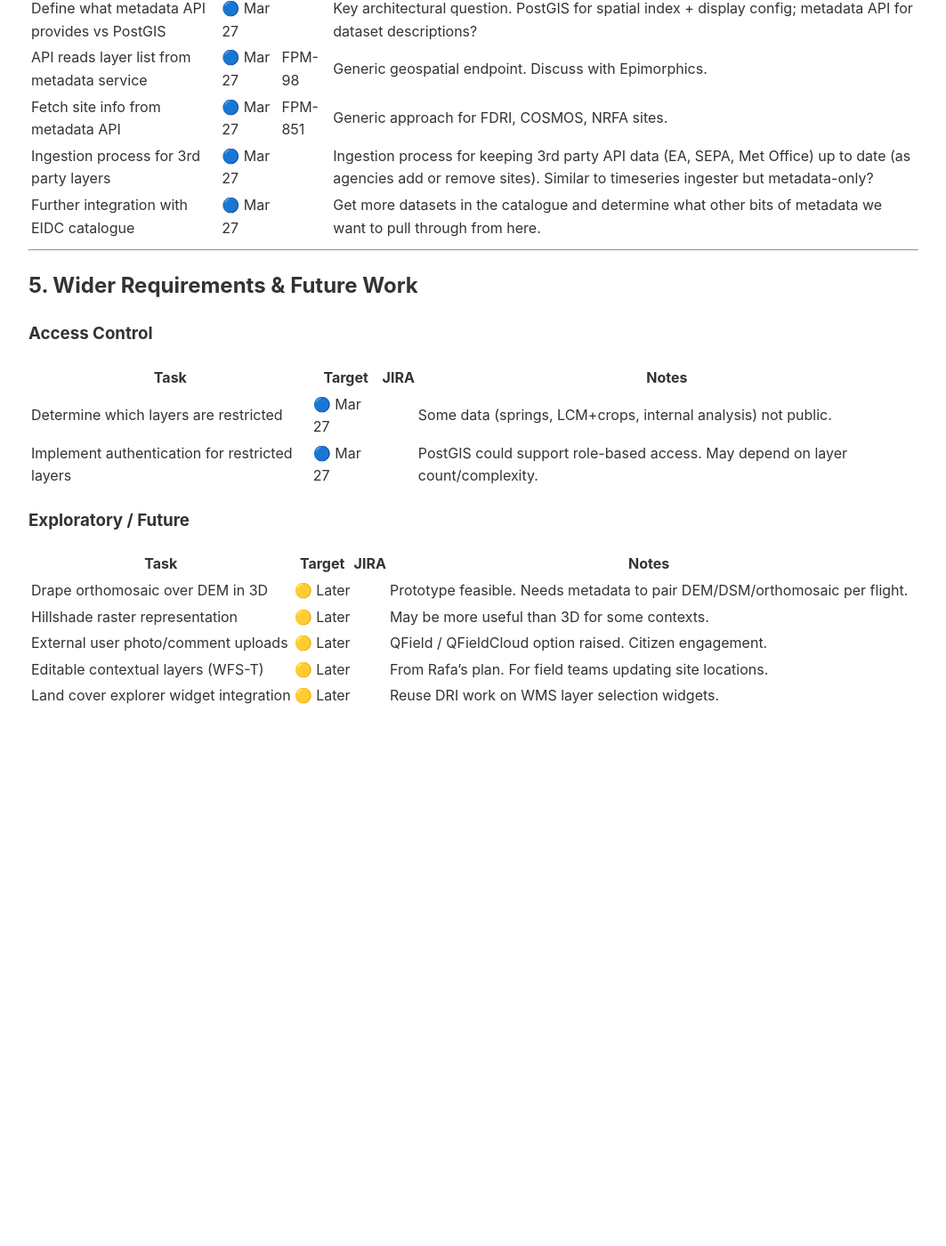
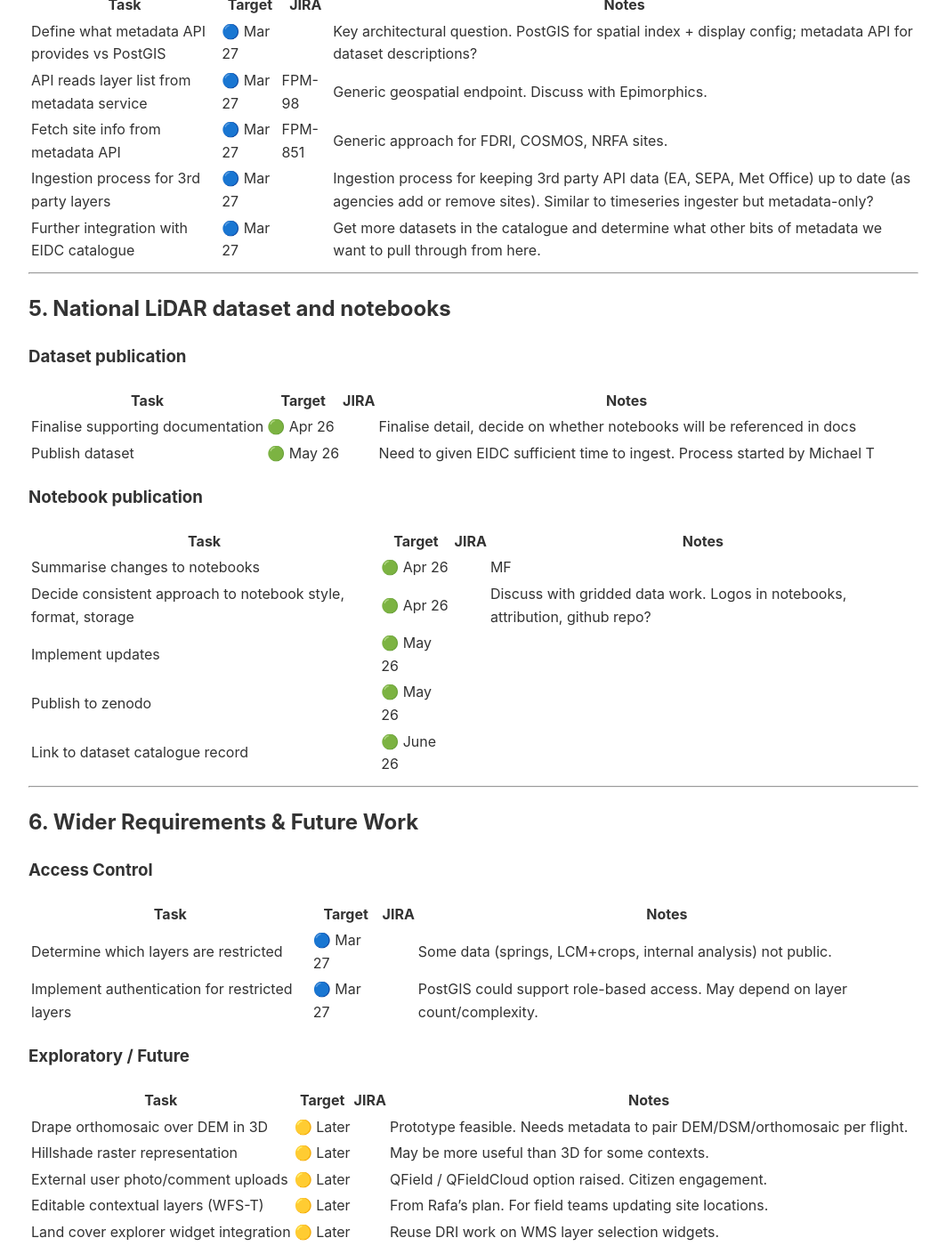
Before and after one commit to NERC-CEH/fdri_words, a Jekyll site: the page built from geospatial/dp10_year3_prioritisation.md, in a window 1280 px wide and 1400 px high, scrolled down 5263 px. Shown: the whole window at 89% size, without its empty margins (108-1171 px from the left). Built offline with Jekyll 4.4.1, drawn with Linux system fonts in a browser that asks for light colours; our own code applies the rules of GitHub Pages for plain Markdown files; before the commit the page ends 6061 px from its top, so only the background shows below that; some of the changed text lies outside the part shown.

Commit message:
Update dp10_year3_prioritisation.md
Added section on national LiDAR data

```diff
--- a/geospatial/dp10_year3_prioritisation.md
+++ b/geospatial/dp10_year3_prioritisation.md
@@ -152,7 +152,28 @@ Each layer may need it's own data processing scripts developed. (e.g. Automate C
 
 ---
 
-## 5. Wider Requirements & Future Work
+## 5. National LiDAR dataset and notebooks
+
+### Dataset publication
+
+| Task | Target | JIRA | Notes |
+|------|--------|------|-------|
+| Finalise supporting documentation | 🟢 Apr 26 | | Finalise detail, decide on whether notebooks will be referenced in docs |
+| Publish dataset | 🟢 May 26 | | Need to given EIDC sufficient time to ingest. Process started by Michael T |
+
+### Notebook publication
+
+| Task | Target | JIRA | Notes |
+|------|--------|------|-------|
+| Summarise changes to notebooks | 🟢 Apr 26 | | MF |
+| Decide consistent approach to notebook style, format, storage | 🟢 Apr 26 | | Discuss with gridded data work. Logos in notebooks, attribution, github repo? |
+| Implement updates | 🟢 May 26 | |  |
+| Publish to zenodo | 🟢 May 26 | |  |
+| Link to dataset catalogue record | 🟢 June 26 | | |
+
+---
+
+## 6. Wider Requirements & Future Work
 
 ### Access Control
 
```
